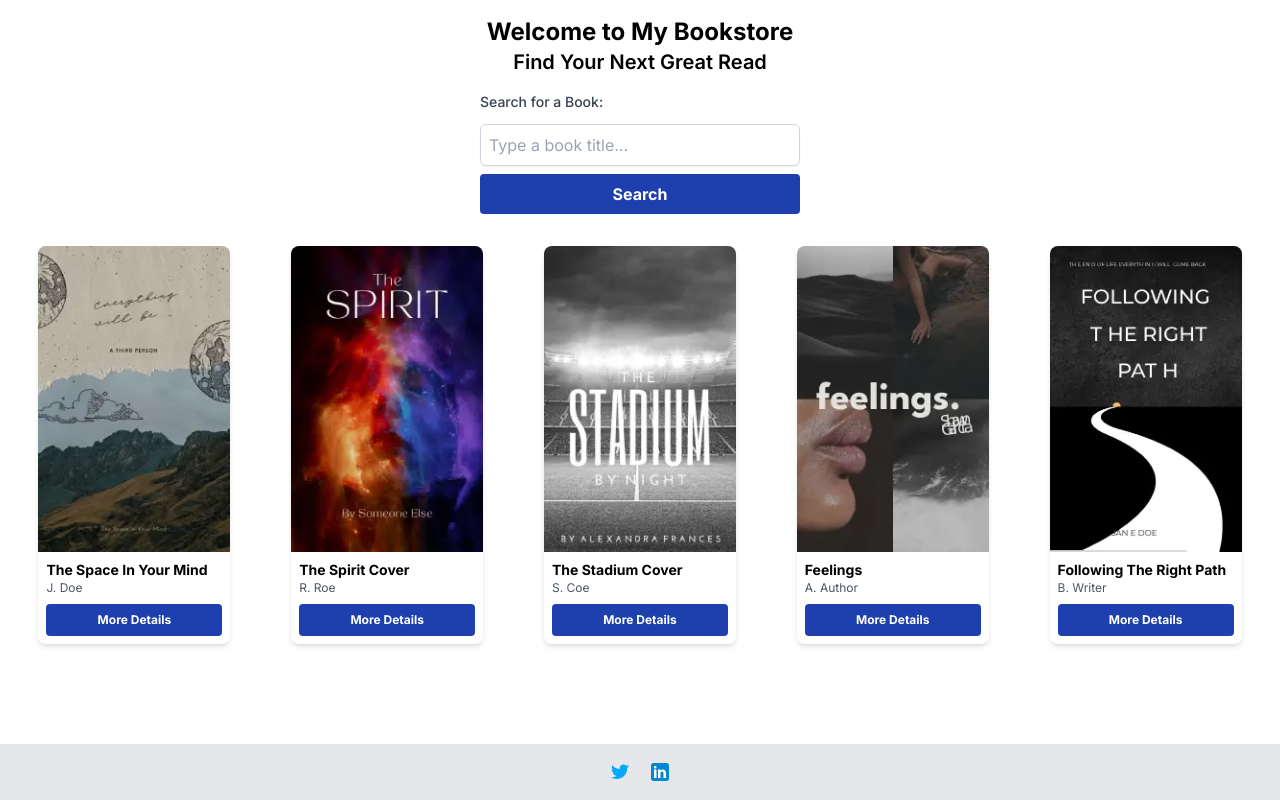
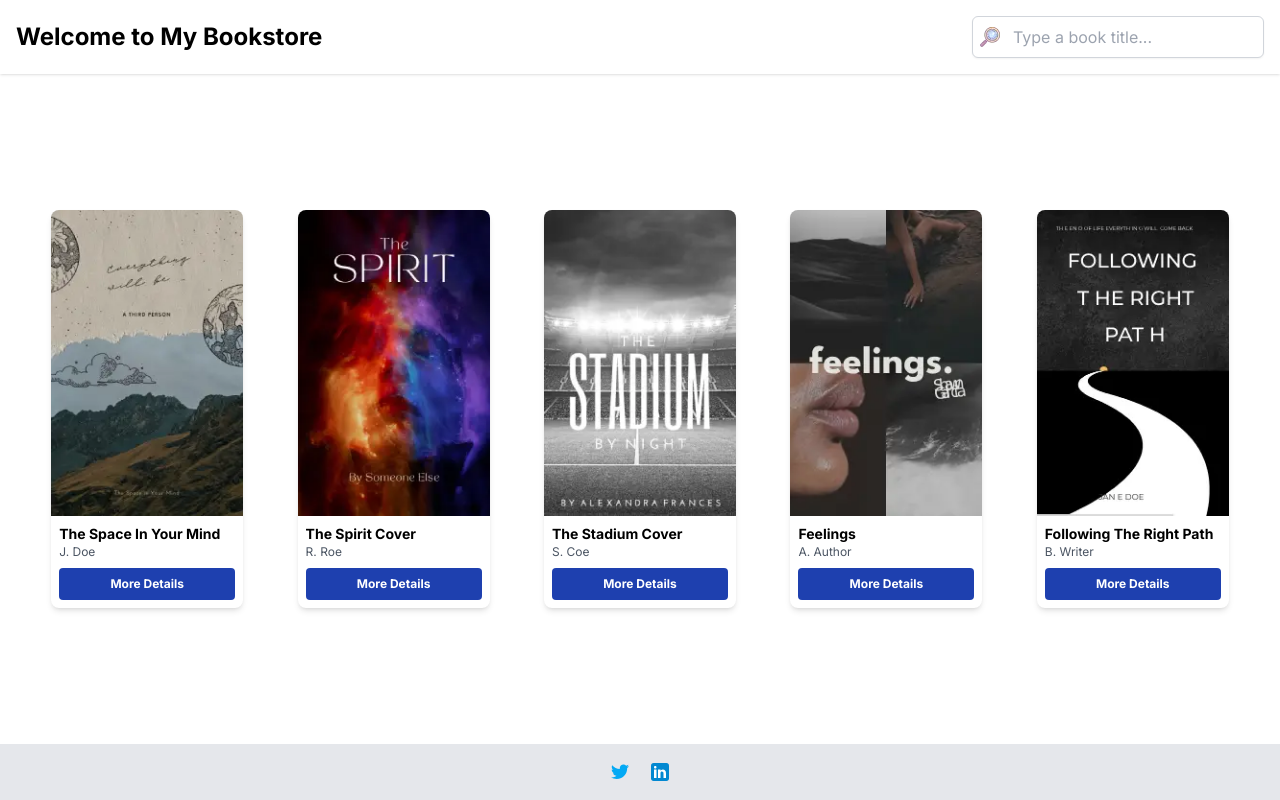
Before and after one commit to davidlbowman/atomic-design-demo, a Next.js app: page / in a window 1280 px wide. Built offline with nearby package versions, Linux system fonts and the light colour scheme.

Commit message:
added bookPage and stuff

```diff
--- /dev/null
+++ b/app/[slug]/page.tsx
@@ -0,0 +1,41 @@
+import Heading from '@/atoms/Heading'
+import BookCard from '@/molecules/BookCard'
+import { bookList } from '@/data/bookList'
+
+export default function BookDetailPage({ params }: { params: { slug: string } }) {
+    const book = bookList.find(book => book.slug === params.slug)
+
+    if (!book) {
+        return (
+            <main className='flex-grow flex flex-col min-h-screen items-center justify-center'>
+                <Heading level={1} className='text-xl font-bold'>
+                    Book not found
+                </Heading>
+            </main>
+        )
+    }
+
+    return (
+        <main className='flex-grow flex flex-col md:flex-row items-center justify-center p-4 gap-16 w-full'>
+            <div className='md:flex-1 flex justify-end text-right'>
+                <div>
+                    <Heading level={1} className='text-2xl font-bold'>
+                        {book.title}
+                    </Heading>
+                    <Heading level={2} className='text-xl'>
+                        {book.author}
+                    </Heading>
+                    <p className='text-lg max-w-md'>{book.description}</p>
+                </div>
+            </div>
+            <div className='md:flex-1 flex justify-start'>
+                <BookCard
+                    title={book.title}
+                    author={book.author}
+                    coverImageUrl={book.coverImage}
+                    slug={book.slug}
+                />
+            </div>
+        </main>
+    )
+}
--- a/app/layout.tsx
+++ b/app/layout.tsx
@@ -1,6 +1,9 @@
 import type { Metadata } from 'next'
 import { Inter } from 'next/font/google'
 import './globals.css'
+
+import BookstoreHeader from '@/organisms/BookstoreHeader'
+import BookstoreFooter from '@/organisms/BookstoreFooter'
 
 const inter = Inter({ subsets: ['latin'] })
 
@@ -12,7 +15,11 @@ export const metadata: Metadata = {
 export default function RootLayout({ children }: { children: React.ReactNode }) {
     return (
         <html lang='en'>
-            <body className={inter.className}>{children}</body>
+            <body className={`${inter.className} flex flex-col min-h-screen`}>
+                <BookstoreHeader />
+                {children}
+                <BookstoreFooter />
+            </body>
         </html>
     )
 }
--- a/app/page.tsx
+++ b/app/page.tsx
@@ -1,16 +1,10 @@
-import BookstoreHeader from '@/organisms/BookstoreHeader'
 import BookGrid from '@/organisms/BookGrid'
-import BookstoreFooter from '@/organisms/BookstoreFooter'
 import { bookList } from '@/data/bookList'
 
 export default function Home() {
     return (
-        <div className='flex flex-col min-h-screen justify-between'>
-            <BookstoreHeader />
-            <main className='flex-grow'>
-                <BookGrid bookList={bookList} />
-            </main>
-            <BookstoreFooter />
-        </div>
+        <main className='flex-grow flex flex-col md:flex-row items-center justify-center p-4 gap-16 w-full'>
+            <BookGrid bookList={bookList} />
+        </main>
     )
 }
--- a/components/atoms/Heading.tsx
+++ b/components/atoms/Heading.tsx
@@ -8,5 +8,5 @@ interface HeadingProps {
 
 export default function Heading({ level, children, className = '' }: HeadingProps) {
     const Tag = `h${level}` as `h${HeadingProps['level']}`
-    return <Tag className={`${className}`}>{children}</Tag>
+    return <Tag className={className}>{children}</Tag>
 }
--- a/components/molecules/BookCard.tsx
+++ b/components/molecules/BookCard.tsx
@@ -1,13 +1,15 @@
 import Button from '@/atoms/Button'
 import Image from 'next/image'
+import Link from 'next/link'
 
 interface BookCardProps {
     title: string
     author: string
     coverImageUrl: string
+    slug: string
 }
 
-export default function BookCard({ title, author, coverImageUrl }: BookCardProps) {
+export default function BookCard({ title, author, coverImageUrl, slug }: BookCardProps) {
     return (
         <div className='w-48 bg-white rounded-lg shadow-md overflow-hidden transition-transform duration-300 ease-in-out hover:scale-105 hover:shadow-lg'>
             <Image
@@ -21,7 +23,9 @@ export default function BookCard({ title, author, coverImageUrl }: BookCardProps
             <div className='p-2'>
                 <h3 className='text-sm font-bold truncate'>{title}</h3>
                 <p className='text-xs text-gray-600 truncate'>{author}</p>
-                <Button className='text-xs mt-2 w-full'>More Details</Button>
+                <Link href={`/${slug}`}>
+                    <Button className='text-xs mt-2 w-full'>More Details</Button>
+                </Link>
             </div>
         </div>
     )
--- a/components/molecules/SearchBar.tsx
+++ b/components/molecules/SearchBar.tsx
@@ -1,21 +1,23 @@
+import Image from 'next/image'
+import Input from '@/atoms/Input'
 import Label from '@/atoms/Label'
-import Input from '@/atoms/Input'
-import Button from '@/atoms/Button'
 
 export default function SearchBar() {
     return (
-        <div className='flex flex-col items-center gap-2 w-full max-w-xs mx-auto'>
-            <Label htmlFor='search' className='self-start'>
-                Search for a Book:
-            </Label>
+        <div className='relative'>
             <Input
                 type='text'
                 id='search'
                 name='search'
                 placeholder='Type a book title...'
-                className='w-full'
+                className='pl-10 pr-4'
             />
-            <Button className='w-full'>Search</Button>
+            <Label htmlFor='search' className='sr-only'>
+                Search for a Book:
+            </Label>
+            <div className='absolute left-0 top-0 bottom-0 flex items-center justify-center pl-2'>
+                <Image src='/magnifyingGlass.webp' alt='Search' height={20} width={20} priority />
+            </div>
         </div>
     )
 }
--- a/components/organisms/BookGrid.tsx
+++ b/components/organisms/BookGrid.tsx
@@ -8,8 +8,14 @@ interface BookGridProps {
 export default function BookGrid({ bookList }: BookGridProps) {
     return (
         <div className='grid grid-cols-1 sm:grid-cols-2 md:grid-cols-3 lg:grid-cols-4 xl:grid-cols-5 gap-2 sm:gap-3 md:gap-4 p-4 mx-auto w-full place-items-center'>
-            {bookList.map(({ id, title, author, coverImage }) => (
-                <BookCard key={id} title={title} author={author} coverImageUrl={coverImage} />
+            {bookList.map(({ id, title, author, coverImage, slug }) => (
+                <BookCard
+                    key={id}
+                    title={title}
+                    author={author}
+                    coverImageUrl={coverImage}
+                    slug={slug}
+                />
             ))}
         </div>
     )
--- a/components/organisms/BookstoreHeader.tsx
+++ b/components/organisms/BookstoreHeader.tsx
@@ -1,16 +1,18 @@
+import Link from 'next/link'
 import Heading from '@/atoms/Heading'
 import SearchBar from '@/molecules/SearchBar'
 
 export default function BookstoreHeader() {
     return (
-        <div className='text-center p-4'>
-            <Heading level={1} className='text-2xl'>
-                Welcome to My Bookstore
-            </Heading>
-            <Heading level={2} className='text-xl mb-4'>
-                Find Your Next Great Read
-            </Heading>
-            <SearchBar />
-        </div>
+        <header className='bg-white shadow p-4'>
+            <div className='container mx-auto flex justify-between items-center'>
+                <Link href='/'>
+                    <Heading level={1} className='text-2xl font-bold'>
+                        Welcome to My Bookstore
+                    </Heading>
+                </Link>
+                <SearchBar />
+            </div>
+        </header>
     )
 }
--- a/data/bookList.ts
+++ b/data/bookList.ts
@@ -5,30 +5,45 @@ export const bookList: Book[] = [
         id: 1,
         title: 'The Space In Your Mind',
         author: 'J. Doe',
-        coverImage: '/theSpaceInYourMind.webp'
+        coverImage: '/theSpaceInYourMind.webp',
+        slug: 'the-space-in-your-mind',
+        description:
+            "Explore the vast expanse of human imagination in 'The Space In Your Mind.' This gripping novel takes you on a journey through the mysteries of the mind, blending science fiction with deep psychological insights."
     },
     {
         id: 2,
         title: 'The Spirit Cover',
         author: 'R. Roe',
-        coverImage: '/theSpiritCover.webp'
+        coverImage: '/theSpiritCover.webp',
+        slug: 'the-spirit-cover',
+        description:
+            "'The Spirit Cover' delves into the world of mysticism and the supernatural. R. Roe masterfully weaves a tale of intrigue and suspense, where ancient secrets and modern-day mysteries collide."
     },
     {
         id: 3,
         title: 'The Stadium Cover',
         author: 'S. Coe',
-        coverImage: '/theStadiumCover.webp'
+        coverImage: '/theStadiumCover.webp',
+        slug: 'the-stadium-cover',
+        description:
+            "Set in the heart of a bustling city, 'The Stadium Cover' is a thrilling story of ambition, glory, and the high stakes of competitive sports. S. Coe captures the spirit of the game in this compelling narrative."
     },
     {
         id: 4,
         title: 'Feelings',
         author: 'A. Author',
-        coverImage: '/feelings.webp'
+        coverImage: '/feelings.webp',
+        slug: 'feelings',
+        description:
+            "A. Author's 'Feelings' is a poignant exploration of human emotions. This beautifully written book takes readers on a journey through love, loss, joy, and sorrow, revealing the intricate tapestry of the human heart."
     },
     {
         id: 5,
         title: 'Following The Right Path',
         author: 'B. Writer',
-        coverImage: '/followingTheRightPath.webp'
+        coverImage: '/followingTheRightPath.webp',
+        slug: 'following-the-right-path',
+        description:
+            "In 'Following The Right Path,' B. Writer offers a powerful story of self-discovery and determination. This inspiring tale highlights the importance of staying true to oneself amidst life's challenges and choices."
     }
 ]
--- a/package.json
+++ b/package.json
@@ -1,6 +1,6 @@
 {
     "name": "atomic-design-demo",
-  "version": "0.1.0",
+    "version": "0.5.0",
     "private": true,
     "scripts": {
         "dev": "next dev",
--- a/types/book.ts
+++ b/types/book.ts
@@ -2,5 +2,7 @@ export interface Book {
     id: number
     title: string
     author: string
+    description: string
     coverImage: string
+    slug: string
 }
```
Also changed, not shown: public/magnifyingGlass.webp (added). Lines whose indentation alone changed are shown as unchanged.
